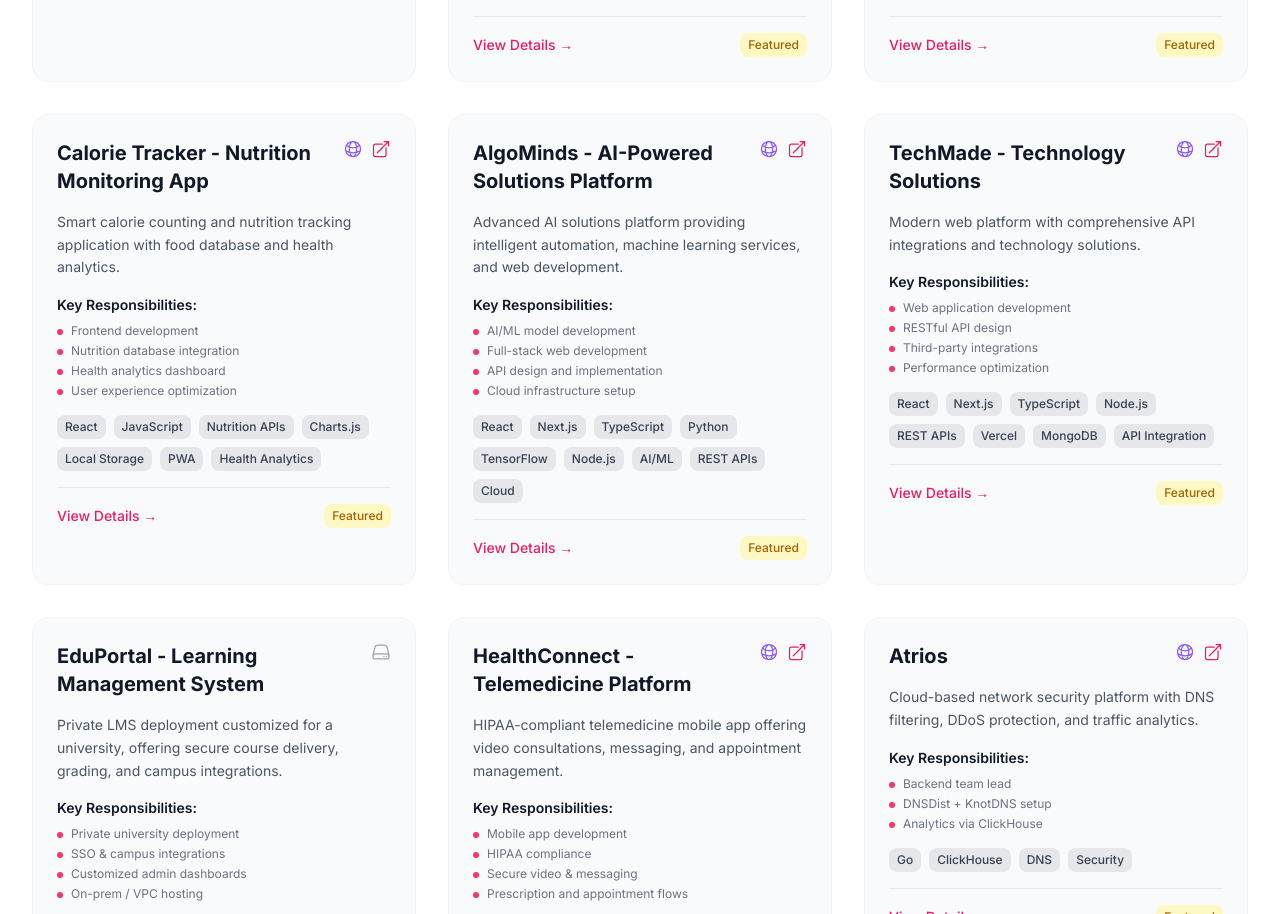
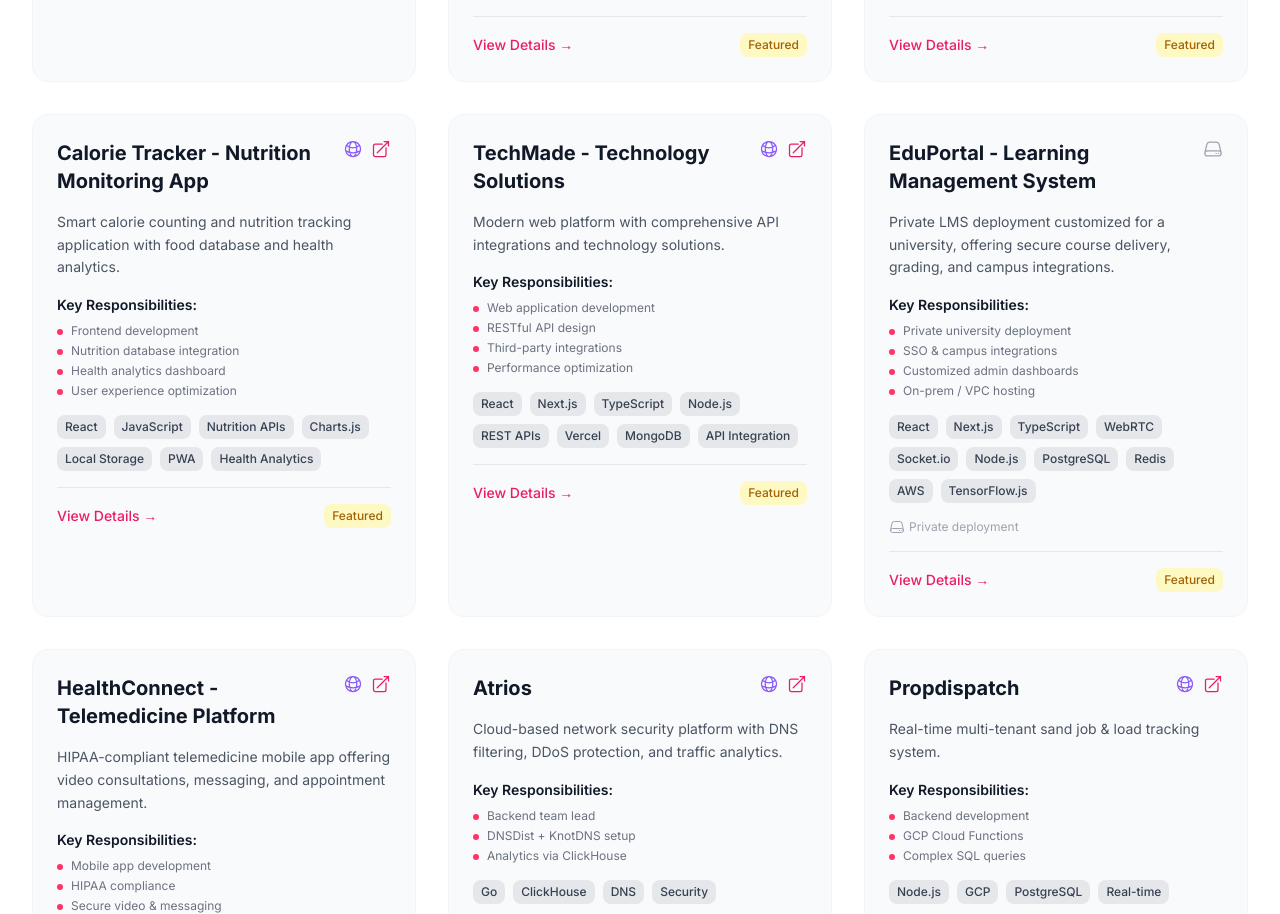
Before and after one commit to Bilalabbasid/CustomCanvas, a React (Vite) app: page / in a window 1280 px wide. Shown: the part 3709-4623 px from the top of the page. Built offline with nearby package versions, Linux system fonts and the light colour scheme; no server answers.

Commit message:
Remove A project from static projects

```diff
--- a/src/data/staticProjects.ts
+++ b/src/data/staticProjects.ts
@@ -79,26 +79,6 @@ const rawStaticProjects = [
     },
     createdAt: '2024-01-12T00:00:00.000Z',
     updatedAt: '2024-01-12T00:00:00.000Z'
-  },
-  {
-    _id: '5',
-    title: 'AlgoMinds - AI-Powered Solutions Platform',
-    slug: 'algominds-platform',
-    description: 'Advanced AI solutions platform providing intelligent automation, machine learning services, and web development.',
-    longDescription: 'AlgoMinds is a comprehensive platform that combines cutting-edge AI technologies with modern web development practices. The platform offers intelligent automation solutions, machine learning services, custom AI model development, and full-stack web applications tailored to client needs.',
-    responsibilities: ['AI/ML model development', 'Full-stack web development', 'API design and implementation', 'Cloud infrastructure setup'],
-    url: 'https://www.algominds.ai/',
-    category: 'web',
-    type: 'public' as const,
-    tech: ['React', 'Next.js', 'TypeScript', 'Python', 'TensorFlow', 'Node.js', 'AI/ML', 'REST APIs', 'Cloud'],
-    featured: true,
-    client: {
-      name: 'AlgoMinds',
-      industry: 'AI/Technology',
-      size: 'Startup'
-    },
-    createdAt: '2024-01-13T00:00:00.000Z',
-    updatedAt: '2024-01-13T00:00:00.000Z'
   },
   {
     _id: '6',
```
